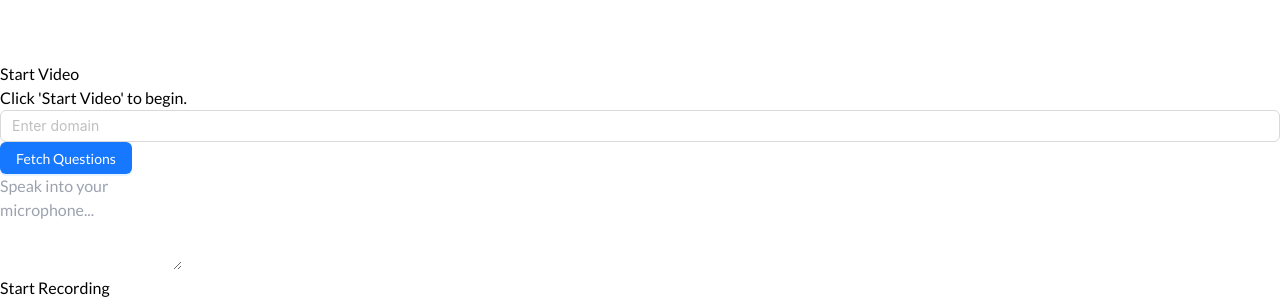
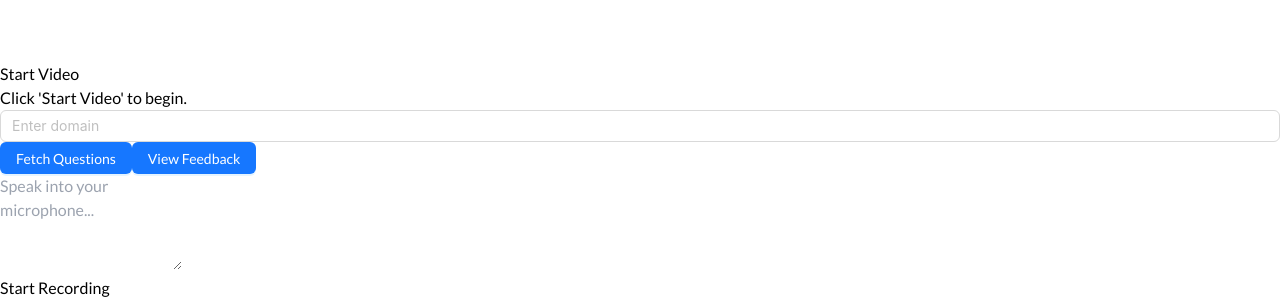
Before and after one commit to Arsalanbashir831/virtuHire_Latest_Frontend, a React (Vite) app: page /AIQA in a window 1280 px wide. Shown: the part 849-1149 px from the top of the page. Built offline with nearby package versions, Linux system fonts and the light colour scheme; no server answers; sample sign-in values are in the browser's storage.

Commit message:
interview update

```diff
--- a/src/components/InterviewQuestions.jsx
+++ b/src/components/InterviewQuestions.jsx
@@ -5,7 +5,6 @@ import { useRecoilValue, useSetRecoilState } from 'recoil';
 import { selectedTextArea } from '../atoms/AnswerState';
 import { useNavigate } from 'react-router-dom';
 import { Input, Button, Card, Typography } from 'antd';
-
 
 const { TextArea } = Input;
 const { Title } = Typography;
@@ -28,12 +27,13 @@ const InterviewQuestions = () => {
     try {
       const response = await axios.get(`${QA_SERVER}/question_generation/${domain}`,{
         headers:{
-          "ngrok-skip-browser-warning":true
+          "ngrok-skip-browser-warning": true
         }
       });
       console.log(response)
       setQuestions(response.data.questions);
       setCurrentQuestionIndex(0);
+      setFeedback([]); // Reset feedback when fetching new questions
     } catch (error) {
       console.error('Error fetching questions:', error);
     }
@@ -53,6 +53,7 @@ const InterviewQuestions = () => {
 
   const handleRestartInterview = () => {
     setCurrentQuestionIndex(0);
+    setFeedback([]); // Optionally reset feedback on restart
   };
 
   const submitAnswer = async () => {
@@ -91,7 +92,7 @@ const InterviewQuestions = () => {
         </Card>
       )}
 
-      {currentQuestionIndex === questions?.length -1 && (
+      {feedback.length === questions.length && (
         <Button type="primary" onClick={() => navigate('/feedback', { state: { feedback } })}>
           View Feedback
         </Button>
```
